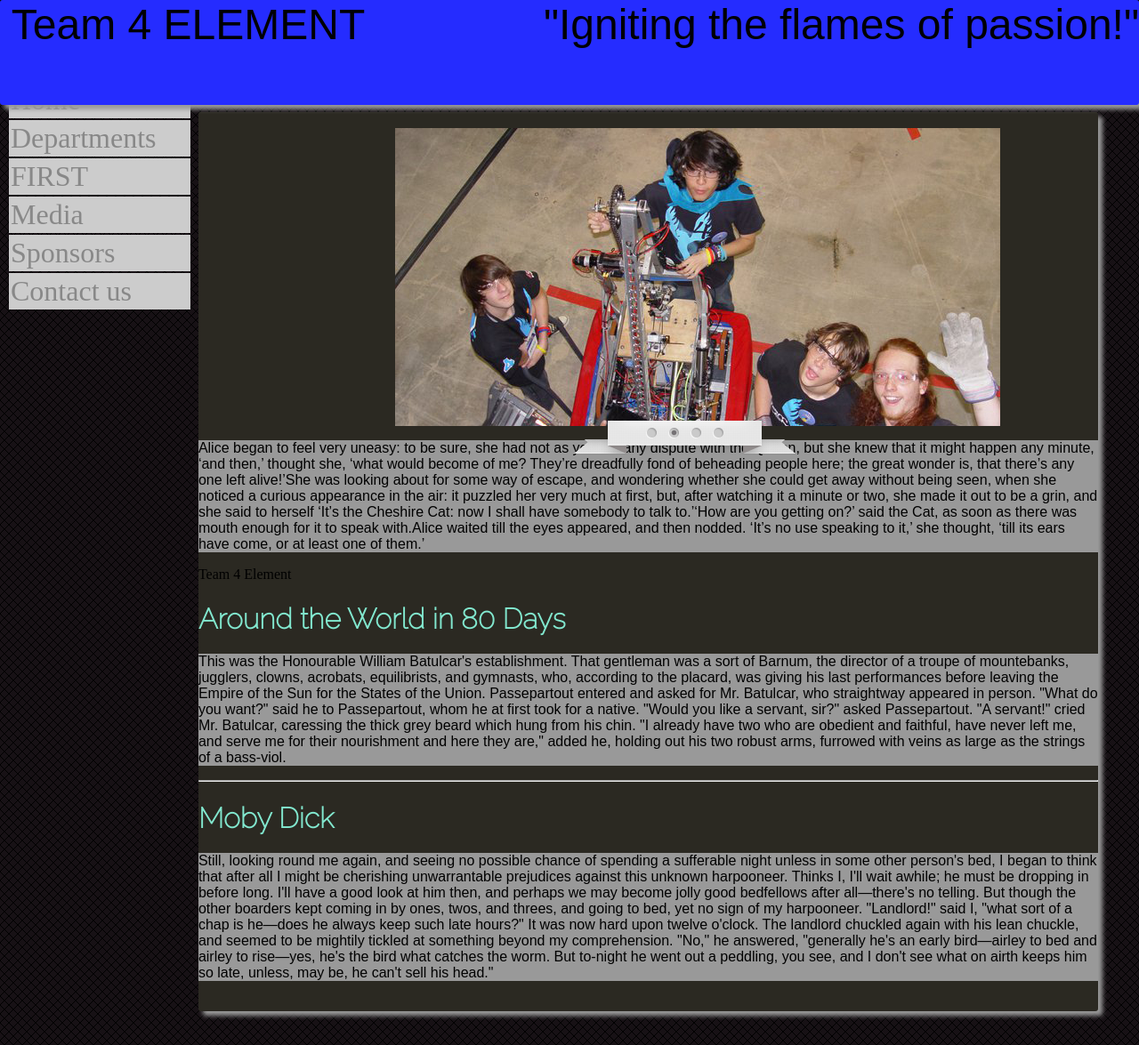
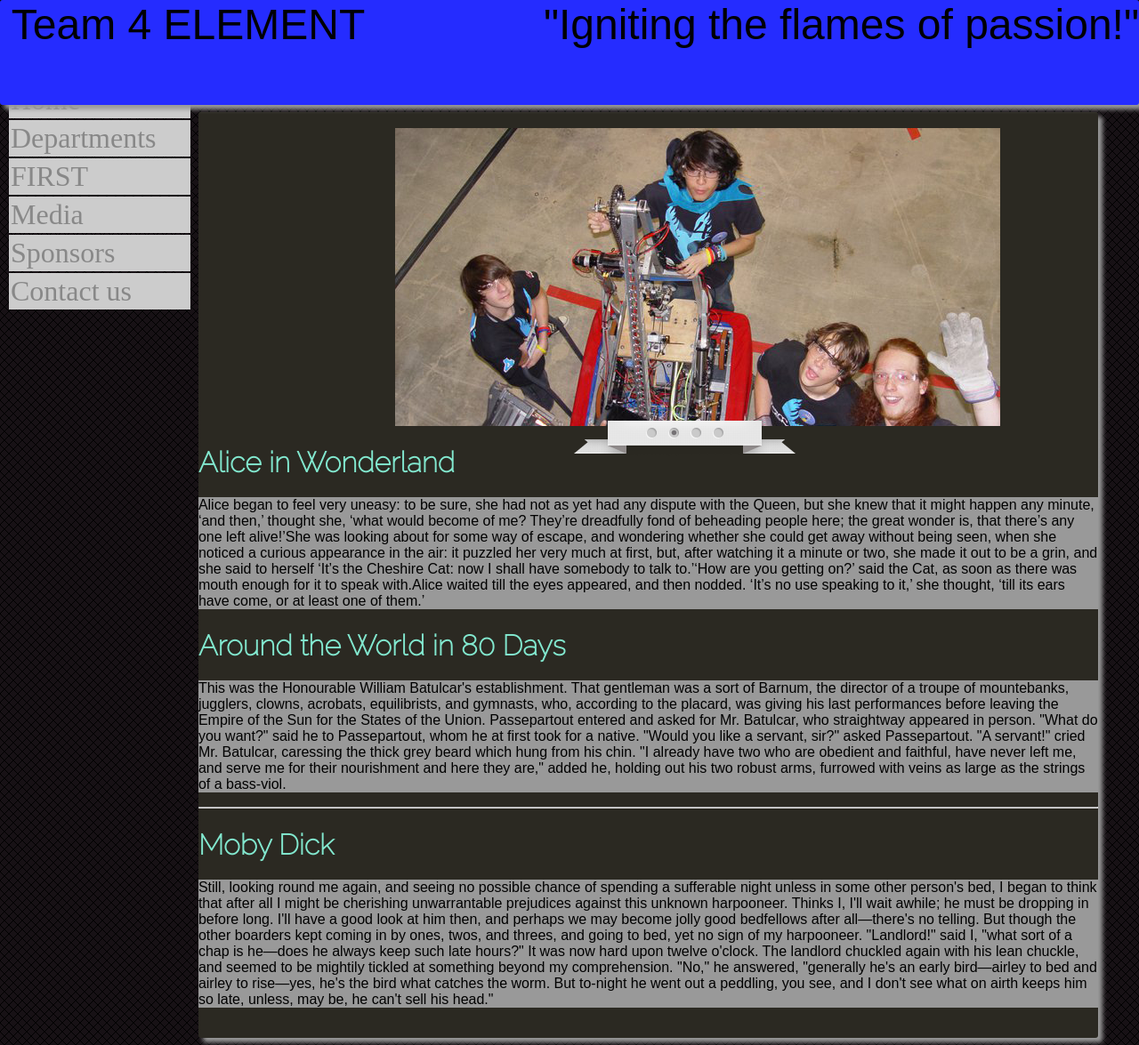
Before and after one commit to Apple101Review/team4history, a Jekyll site: the page built from index.html, in a window 1280 px wide and 1175 px high. Shown: the whole window at 89% size. Built offline with Jekyll 4.4.1, drawn with Linux system fonts in a browser that asks for light colours; some web fonts are replaced.

Commit message:
Fixes index.html post renderer

```diff
--- a/index.html
+++ b/index.html
@@ -14,9 +14,9 @@ title: Team 4 Element
 	    </div>
 	</div>
     {% for post in site.posts %}
-    	{{post.content}}
+    	<h1>{{post.title}}</h1>
+    	<p>{{post.content}}</p>
     {% endfor %}
-    {{page.title}}
     <h1>Around the World in 80 Days</h1>
     <p>This was the Honourable William Batulcar's establishment.  That gentleman was a sort of Barnum, the director of a troupe of mountebanks, jugglers, clowns, acrobats, equilibrists, and gymnasts, who, according to the placard, was giving his last performances before leaving the Empire of the Sun for the States of the Union. Passepartout entered and asked for Mr. Batulcar, who straightway appeared in person. "What do you want?" said he to Passepartout, whom he at first took for a native. "Would you like a servant, sir?" asked Passepartout. "A servant!" cried Mr. Batulcar, caressing the thick grey beard which hung from his chin.  "I already have two who are obedient and faithful, have never left me, and serve me for their nourishment and here they are," added he, holding out his two robust arms, furrowed with veins as large as the strings of a bass-viol.
     </p>
```
